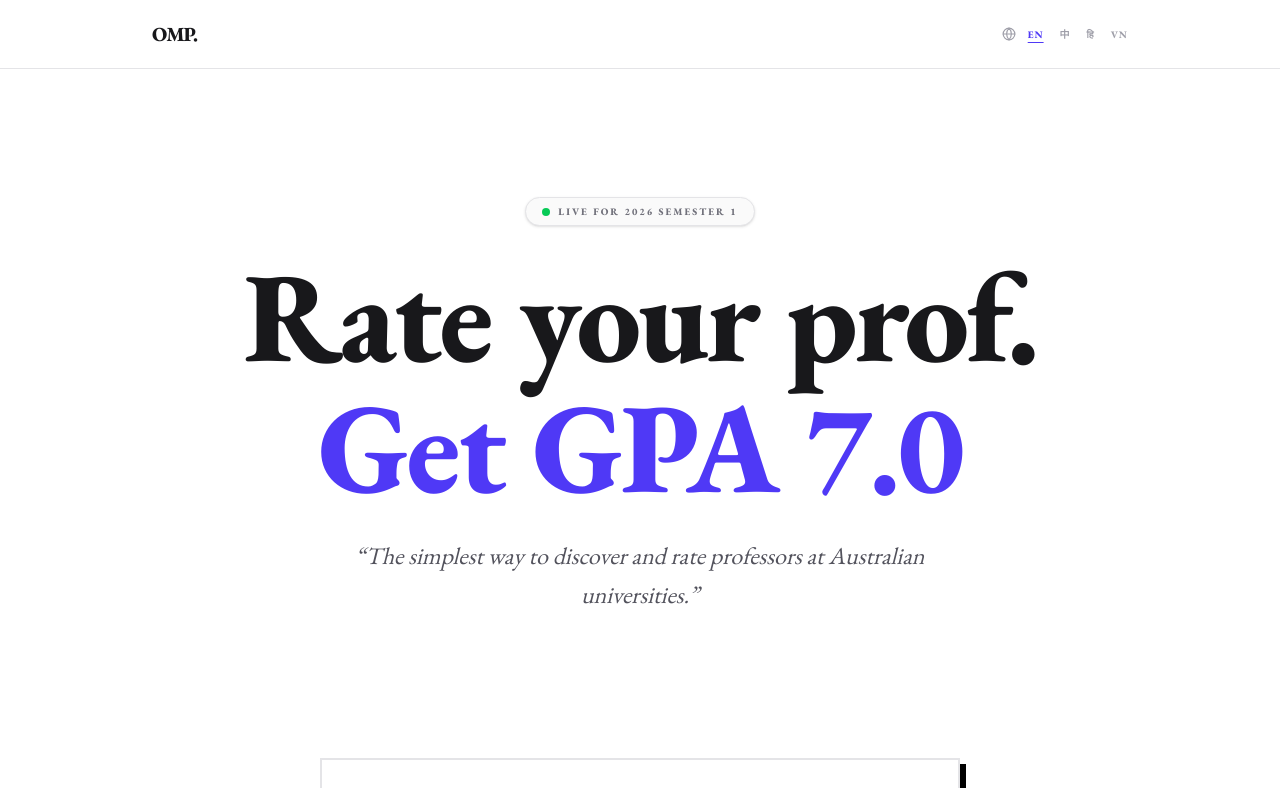
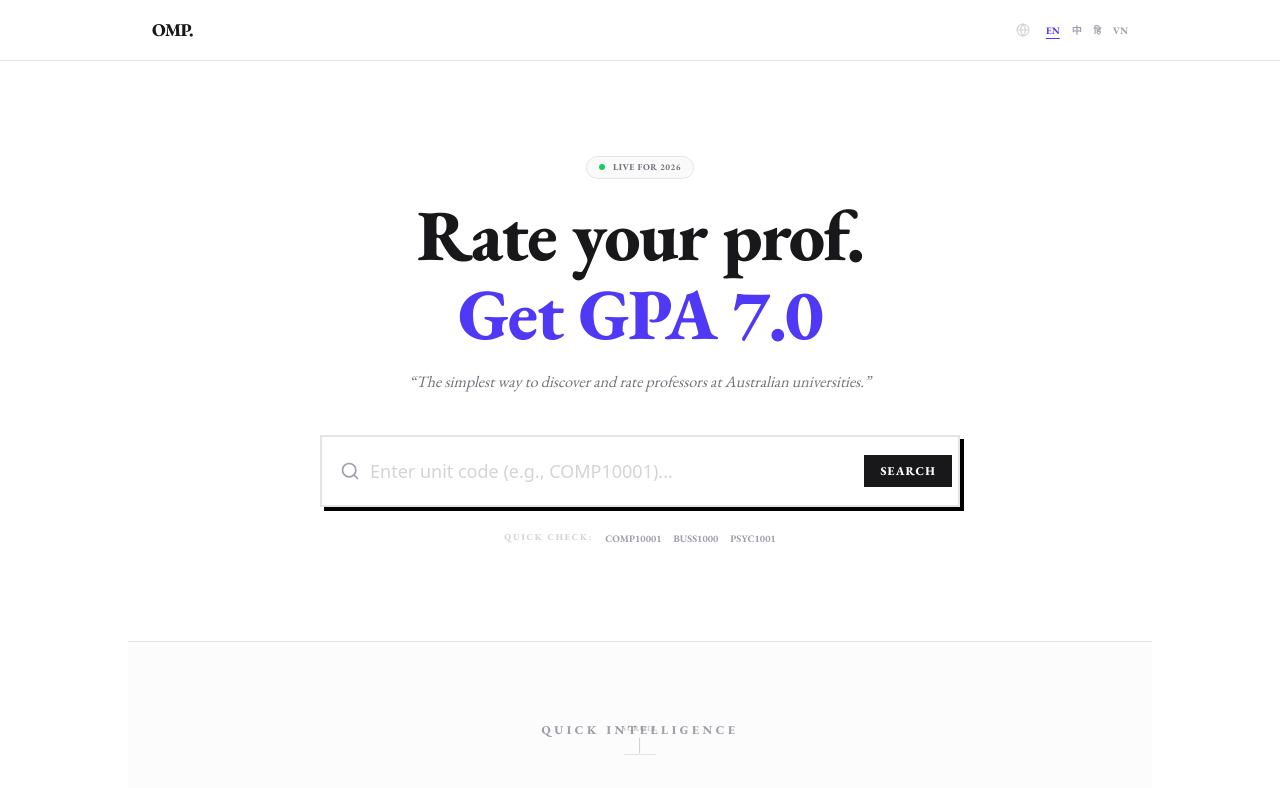
Before and after one commit to RealMarkHzzz/ohmyprofessors-mvp, a Next.js app: page / in a window 1280 px wide. Shown: the top 788 px of the page. Built offline with nearby package versions, Linux system fonts and the light colour scheme.

Commit message:
design: complete UX refactor for 'Above the Fold' clarity and Duolingo-style intuition

```diff
--- a/src/app/page.tsx
+++ b/src/app/page.tsx
@@ -11,18 +11,17 @@ export default function Home() {
   const { lang, setLang, t } = useI18n();
 
   return (
-    <main className="flex min-h-screen flex-col items-center justify-start bg-white pb-32">
-      {/* Top Navigation / Language Switcher */}
+    <main className="flex min-h-screen flex-col items-center justify-start bg-white selection:bg-indigo-50 selection:text-indigo-900">
+      {/* Block 1: Compact Header */}
       <nav className="sticky top-0 z-[100] w-full border-b border-zinc-100 bg-white/90 backdrop-blur-md">
-        <div className="mx-auto flex max-w-5xl items-center justify-between px-6 py-5">
+        <div className="mx-auto flex max-w-5xl items-center justify-between px-6 py-3 md:py-4">
           <div className="flex items-center gap-2 font-serif font-black text-zinc-900">
-            <span className="text-xl tracking-tighter">OMP.</span>
+            <span className="text-lg tracking-tighter">OMP.</span>
           </div>
 
-          <div className="flex items-center gap-5">
-            <div className="flex items-center gap-3">
-              <Globe className="h-3.5 w-3.5 text-zinc-400" />
-              <div className="flex gap-4">
+          <div className="flex items-center gap-4">
+            <Globe className="h-3.5 w-3.5 text-zinc-300" />
+            <div className="flex gap-3">
               {[
                 { code: 'en', label: 'EN' },
                 { code: 'zh', label: '中' },
@@ -32,8 +31,8 @@ export default function Home() {
                 <button
                   key={l.code}
                   onClick={() => setLang(l.code as any)}
-                    className={`text-[10px] font-black uppercase tracking-widest transition-all hover:text-indigo-600 ${
-                      lang === l.code ? 'text-indigo-600 underline underline-offset-4' : 'text-zinc-400'
+                  className={`text-[10px] font-bold transition-all ${
+                    lang === l.code ? 'text-indigo-600 underline underline-offset-4' : 'text-zinc-400 hover:text-zinc-600'
                   }`}
                 >
                   {l.label}
@@ -42,50 +41,53 @@ export default function Home() {
             </div>
           </div>
         </div>
-        </div>
       </nav>
 
-      <div className="relative z-10 flex w-full max-w-5xl flex-col items-center px-6">
-        {/* Hero Section - Increased top margin for breathing room */}
-        <section className="pt-20 pb-16 md:pt-32 md:pb-24 w-full">
+      {/* Block 2: The "Above the Fold" Hub */}
+      <section className="w-full max-w-5xl px-6 flex flex-col items-center justify-center min-h-[calc(80vh-60px)] gap-10 py-10">
         <Hero />
-        </section>
 
-        {/* Search Section - Isolated with clear vertical margins */}
-        <section className="w-full flex flex-col items-center gap-10 mb-24 md:mb-32">
+        <div className="w-full flex flex-col items-center gap-6">
           <SearchBar />
-          <div className="flex flex-wrap justify-center gap-4">
+          <div className="flex flex-wrap justify-center gap-3">
             <span className="text-[9px] font-black uppercase tracking-[0.2em] text-zinc-300">
-              {t.trending}
+              {t.trending}:
             </span>
             {['COMP10001', 'BUSS1000', 'PSYC1001'].map(code => (
-              <button key={code} className="text-[11px] font-bold text-zinc-500 hover:text-indigo-600 border-b border-zinc-100 hover:border-indigo-600 transition-all px-1">
+              <button key={code} className="text-[10px] font-bold text-zinc-400 hover:text-indigo-600 transition-colors">
                 {code}
               </button>
             ))}
           </div>
+        </div>
+
+        {/* Peeking Indicator */}
+        <div className="absolute bottom-10 left-1/2 -translate-x-1/2 animate-bounce flex flex-col items-center gap-1 opacity-20">
+          <span className="text-[8px] font-black uppercase tracking-widest text-zinc-900">Scroll</span>
+          <div className="h-4 w-[1px] bg-zinc-900" />
+        </div>
       </section>
 
-        {/* Visual Break / Separator */}
-        <div className="h-px w-16 bg-zinc-100 mb-24 md:mb-32" />
-
-        {/* Interactive Cards - Ensuring enough space between grid and other sections */}
-        <section className="w-full flex justify-center px-2 mb-32 md:mb-40">
+      {/* Block 3: Secondary Intelligence Grid */}
+      <section className="w-full max-w-5xl px-6 py-20 bg-zinc-50/50 border-y border-zinc-100 flex flex-col items-center gap-12">
+        <div className="text-center">
+          <h2 className="text-xs font-black uppercase tracking-[0.3em] text-zinc-400 mb-4">Quick Intelligence</h2>
+          <div className="h-px w-8 bg-zinc-200 mx-auto" />
+        </div>
         <HeroCards />
       </section>
 
-        {/* Opt-in Section - Centered and clear */}
-        <section className="w-full mb-20">
+      {/* Block 4: Conversion Zone */}
+      <section className="w-full max-w-5xl px-6 py-32 flex flex-col items-center">
         <EmailOptIn />
       </section>
 
-        {/* Footer */}
-        <footer className="mt-20 flex w-full flex-col items-center gap-6 border-t border-zinc-100 pt-16">
-          <p className="text-center text-[9px] font-black uppercase tracking-[0.4em] text-zinc-200">
+      {/* Block 5: Minimal Footer */}
+      <footer className="w-full border-t border-zinc-100 py-12 flex flex-col items-center gap-4">
+        <p className="text-[9px] font-black uppercase tracking-[0.4em] text-zinc-200">
           Oh My Professors &bull; Australia &bull; 2026
         </p>
       </footer>
-      </div>
     </main>
   );
 }
--- a/src/components/GpaRollingNumber.tsx
+++ b/src/components/GpaRollingNumber.tsx
@@ -1,18 +1,21 @@
 'use client';
 
-import React, { useEffect, useState } from 'react';
+import React, { useEffect } from 'react';
 import { motion, useSpring, useTransform } from 'framer-motion';
 
 const GpaRollingNumber = ({ target }: { target: number }) => {
-  const spring = useSpring(0, { stiffness: 50, damping: 20 });
+  const spring = useSpring(0, { stiffness: 40, damping: 20 });
   const displayValue = useTransform(spring, (value) => value.toFixed(1));
 
   useEffect(() => {
-    spring.set(target);
+    const timer = setTimeout(() => {
+      spring.set(target);
+    }, 500);
+    return () => clearTimeout(timer);
   }, [target, spring]);
 
   return (
-    <motion.span className="inline-block tabular-nums text-indigo-600 font-bold min-w-[1.2em]">
+    <motion.span className="inline-block tabular-nums font-black">
       {displayValue}
     </motion.span>
   );
--- a/src/components/Hero.tsx
+++ b/src/components/Hero.tsx
@@ -9,19 +9,22 @@ const Hero = () => {
 
   return (
     <div className="flex flex-col items-center text-center px-4 max-w-4xl mx-auto">
-      <div className="mb-8 inline-flex items-center gap-2 rounded-full border border-zinc-200 bg-zinc-50 px-4 py-1.5 text-[10px] font-black uppercase tracking-[0.2em] text-zinc-500 shadow-sm">
-        <span className="flex h-2 w-2 rounded-full bg-green-500 animate-pulse" />
-        Live for 2026 Semester 1
+      {/* Badge: Compact & Subtle */}
+      <div className="mb-4 inline-flex items-center gap-2 rounded-full border border-zinc-200 bg-zinc-50 px-3 py-1 text-[9px] font-bold uppercase tracking-wider text-zinc-500">
+        <span className="flex h-1.5 w-1.5 rounded-full bg-green-500 animate-pulse" />
+        Live for 2026
       </div>
 
-      <h1 className="mb-8 text-6xl md:text-9xl font-serif font-black tracking-tight text-zinc-900 leading-[0.9]">
+      {/* Slogan: Scaled for Screen Real Estate */}
+      <h1 className="mb-4 text-4xl sm:text-5xl md:text-7xl font-serif font-black tracking-tight text-zinc-900 leading-[1.1]">
         {t.title} <br />
-        <span className="text-indigo-600 block mt-4">
+        <span className="text-indigo-600">
           {t.subtitle} <GpaRollingNumber target={7.0} />
         </span>
       </h1>
 
-      <p className="mb-12 text-xl md:text-2xl font-serif text-zinc-600 max-w-2xl mx-auto leading-relaxed italic">
+      {/* Description: Concise & Centered */}
+      <p className="mb-0 text-sm md:text-base font-serif text-zinc-500 max-w-lg mx-auto leading-relaxed italic">
         &ldquo;{t.desc}&rdquo;
       </p>
     </div>
--- a/src/components/SearchBar.tsx
+++ b/src/components/SearchBar.tsx
@@ -1,7 +1,7 @@
 'use client';
 
 import React, { useState } from 'react';
-import { Search, AlertTriangle, CheckCircle2, Info } from 'lucide-react';
+import { Search, AlertTriangle } from 'lucide-react';
 import RatingIndicator from './RatingIndicator';
 import { useI18n } from './I18nContext';
 
@@ -18,8 +18,8 @@ const SearchBar = () => {
 
   return (
     <div className="relative w-full max-w-2xl group px-4">
-      <div className={`relative transition-all duration-300 ${isFocused ? 'scale-[1.02]' : ''}`}>
-        <div className="absolute left-6 top-1/2 -translate-y-1/2 z-10">
+      <div className={`relative transition-all duration-300 ${isFocused ? 'ring-4 ring-indigo-500/10' : ''}`}>
+        <div className="absolute left-5 top-1/2 -translate-y-1/2 z-10">
           <Search className={`h-5 w-5 transition-colors ${isFocused ? 'text-indigo-600' : 'text-zinc-400'}`} />
         </div>
         <input
@@ -29,43 +29,41 @@ const SearchBar = () => {
           onFocus={() => setIsFocused(true)}
           onBlur={() => setTimeout(() => setIsFocused(false), 250)}
           placeholder={t.searchPlaceholder}
-          className="w-full border-2 border-zinc-900 bg-white pl-14 pr-6 py-6 text-xl text-zinc-900 shadow-[6px_6px_0px_0px_rgba(0,0,0,1)] transition-all focus:translate-x-[2px] focus:translate-y-[2px] focus:shadow-none focus:outline-none placeholder:text-zinc-300 font-sans"
+          className="w-full border-2 border-zinc-900 bg-white pl-12 pr-24 py-4 md:py-5 text-base md:text-lg text-zinc-900 shadow-[4px_4px_0px_0px_rgba(0,0,0,1)] transition-all focus:translate-x-[1px] focus:translate-y-[1px] focus:shadow-none focus:outline-none placeholder:text-zinc-300 font-sans"
         />
+        <div className="absolute right-2 top-1/2 -translate-y-1/2">
+          <button className="bg-zinc-900 text-white px-4 py-2 text-xs font-black uppercase tracking-widest hover:bg-indigo-600 transition-colors">
+            Search
+          </button>
+        </div>
       </div>
 
       {isFocused && (
-        <div className="absolute top-[110%] left-4 right-4 bg-white border-2 border-zinc-900 shadow-[12px_12px_0px_0px_rgba(0,0,0,0.05)] z-[100] animate-in fade-in slide-in-from-top-2 duration-200">
-          <div className="p-4 border-b border-zinc-100 bg-zinc-50 flex items-center justify-between">
-            <h3 className="text-[10px] font-black uppercase tracking-widest text-zinc-400">Survival Database</h3>
-            <span className="text-[10px] font-bold text-zinc-400">34,201 REVIEWS</span>
+        <div className="absolute top-[110%] left-4 right-4 bg-white border-2 border-zinc-900 shadow-[12px_12px_0px_0px_rgba(0,0,0,0.05)] z-[100] animate-in fade-in slide-in-from-top-1 duration-200">
+          <div className="p-3 border-b border-zinc-100 bg-zinc-50 flex items-center justify-between">
+            <h3 className="text-[9px] font-black uppercase tracking-widest text-zinc-400">Quick Select</h3>
           </div>
-          <div className="divide-y divide-zinc-100">
+          <div className="divide-y divide-zinc-100 max-h-[300px] overflow-y-auto">
             {trendingGuides.map((guide) => (
               <button
                 key={guide.code}
-                className="w-full flex items-center justify-between p-5 transition-all hover:bg-zinc-50 text-left active:bg-zinc-100"
+                className="w-full flex items-center justify-between p-4 transition-all hover:bg-zinc-50 text-left active:bg-zinc-100"
               >
-                <div className="flex flex-col gap-1">
+                <div className="flex flex-col gap-0.5">
                   <div className="flex items-center gap-2">
-                    <span className="font-sans font-black text-zinc-900 text-lg tracking-tight">{guide.code}</span>
+                    <span className="font-sans font-black text-zinc-900 text-base tracking-tight">{guide.code}</span>
                     {guide.warning && (
-                      <span className="inline-flex items-center gap-1 bg-red-50 px-2 py-0.5 rounded text-[9px] font-black text-red-600 border border-red-100 uppercase">
-                        <AlertTriangle className="h-3 w-3" />
-                        Hard Marker
+                      <span className="bg-red-50 px-1 py-0.5 rounded text-[8px] font-black text-red-600 border border-red-100 uppercase flex items-center gap-1">
+                        <AlertTriangle className="h-2 w-2" />
+                        Warning
                       </span>
                     )}
                   </div>
-                  <div className="text-sm text-zinc-500 font-serif font-medium">{guide.name}</div>
+                  <div className="text-xs text-zinc-500 font-serif italic line-clamp-1">{guide.name}</div>
                 </div>
-                <div className="flex flex-col items-end gap-1">
-                  <RatingIndicator rating={guide.rating as any} label={guide.rating === 'Green' ? 'SAFE' : guide.rating === 'Yellow' ? 'CAUTION' : 'RISKY'} />
-                  <span className="text-[9px] font-bold text-zinc-300">Updated 2h ago</span>
-                </div>
+                <RatingIndicator rating={guide.rating as any} label={guide.rating === 'Green' ? 'SAFE' : guide.rating === 'Yellow' ? 'WARN' : 'RISK'} />
               </button>
             ))}
-          </div>
-          <div className="p-3 bg-zinc-50/50 text-center">
-            <p className="text-[10px] text-zinc-400 font-medium italic">Can&apos;t find your unit? Join the waitlist below.</p>
           </div>
         </div>
       )}
```
Lines whose indentation alone changed are shown as unchanged.
